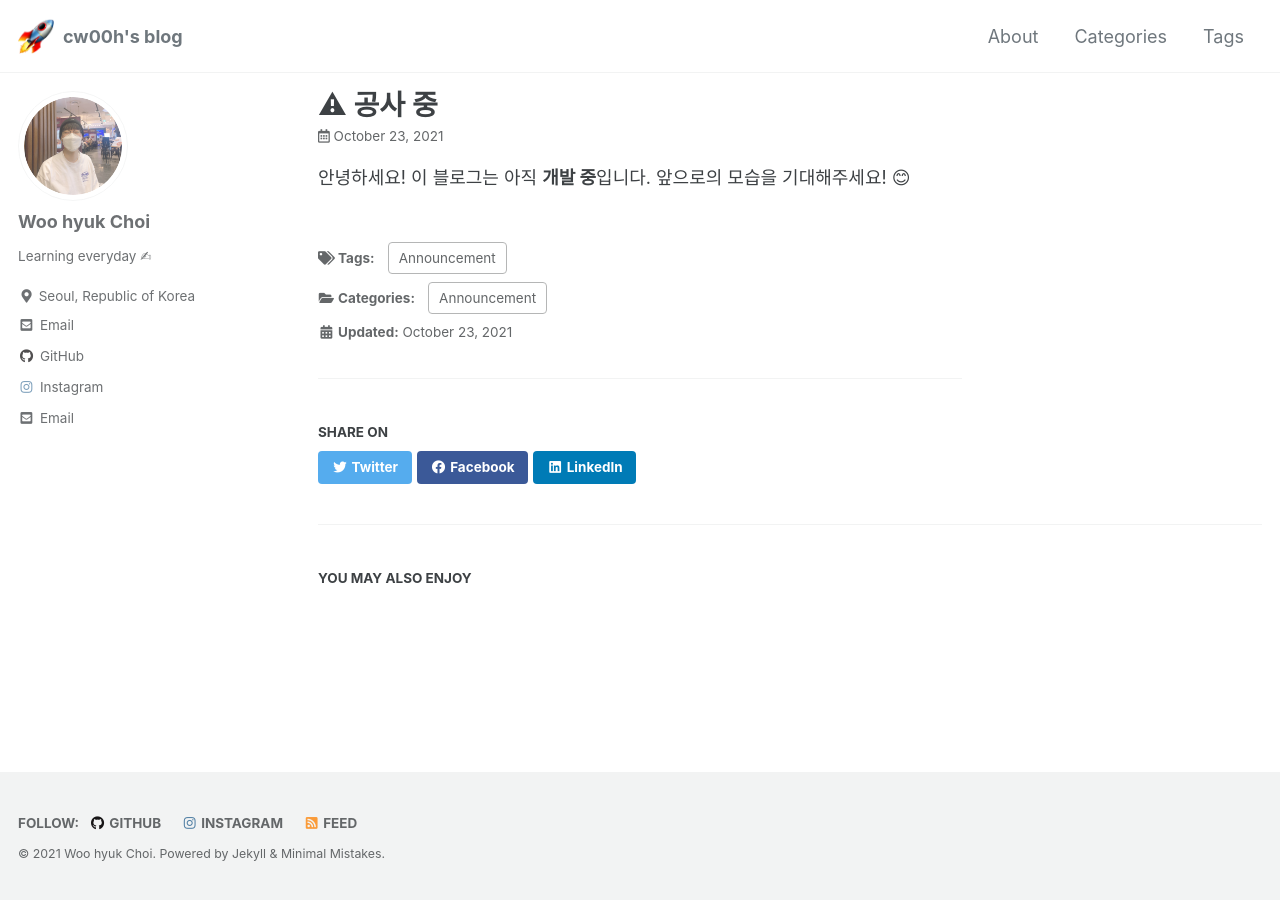
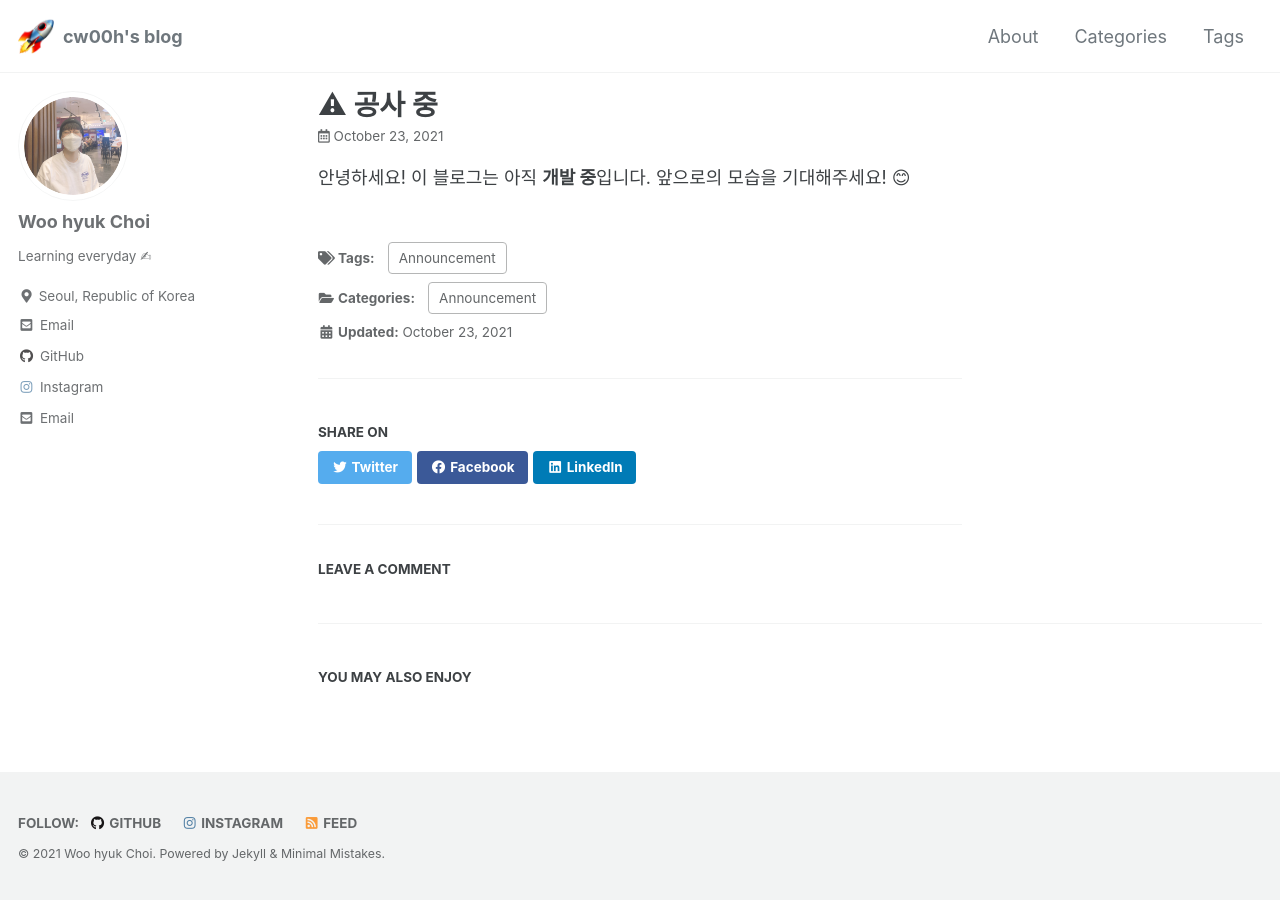
Before and after one commit to cw00h/cw00h.github.io, a Jekyll site: the page built from _posts/2021-10-23-first-post.md, in a window 1280 px wide. Built offline with Jekyll 4.4.1, drawn with Linux system fonts in a browser that asks for light colours; cached includes are drawn as plain includes; comment, search, counter and statistics services are not loaded.

Commit message:
Enable comment in posts

```diff
--- a/_config.yml
+++ b/_config.yml
@@ -266,7 +266,7 @@ defaults:
       author_profile: true
       read_time: false
       show_date: true
-      comments: # true
+      comments: true
       share: true
       related: true
   # _pages
@@ -277,6 +277,6 @@ defaults:
       layout: single
       author_profile: true
       read_time: false
-      comments: # false
+      comments: false
       share: true
       related: false
```
